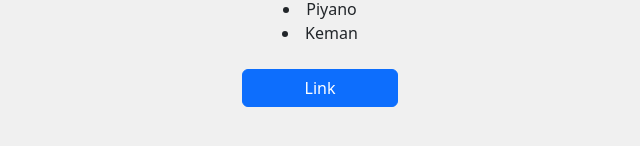
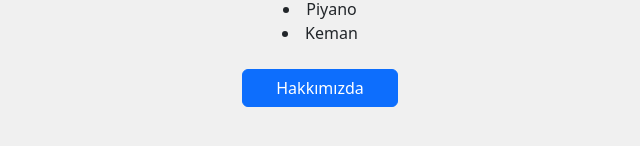
Before and after one commit to hakanduyar/Basic-WebPage, a website: page index.html in a window 1280 px wide. Shown: the part 422-568 px from the top of the page, 320-960 px from the left. Drawn offline with nearby package versions, Linux system fonts and the light colour scheme.

Commit message:
button description fixed

```diff
--- a/index.html
+++ b/index.html
@@ -90,7 +90,7 @@
           <br />
 
           <div class="d-grid col-2 mx-auto">
-            <a href="hakkımızda.html" class="btn btn-primary">Link</a>
+            <a href="hakkımızda.html" class="btn btn-primary">Hakkımızda</a>
           </div>
         </div>
       </div>
```
